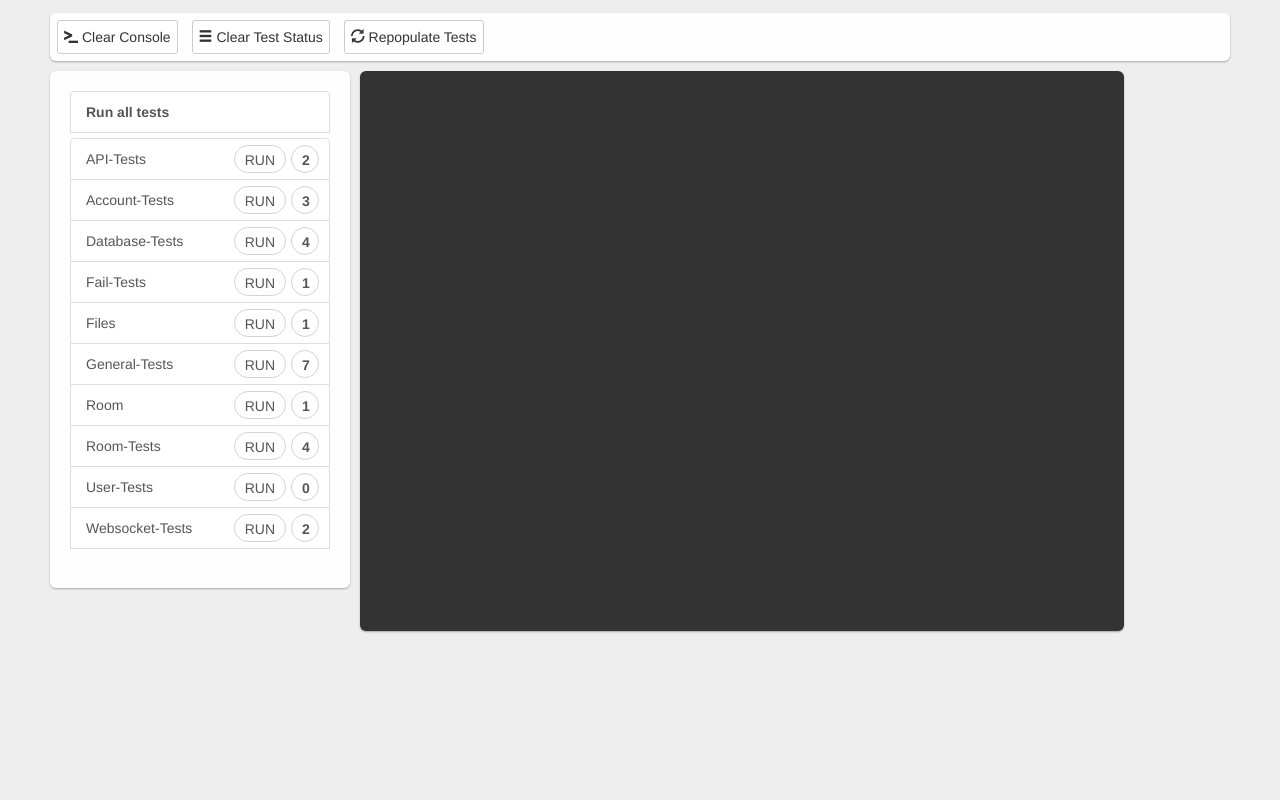
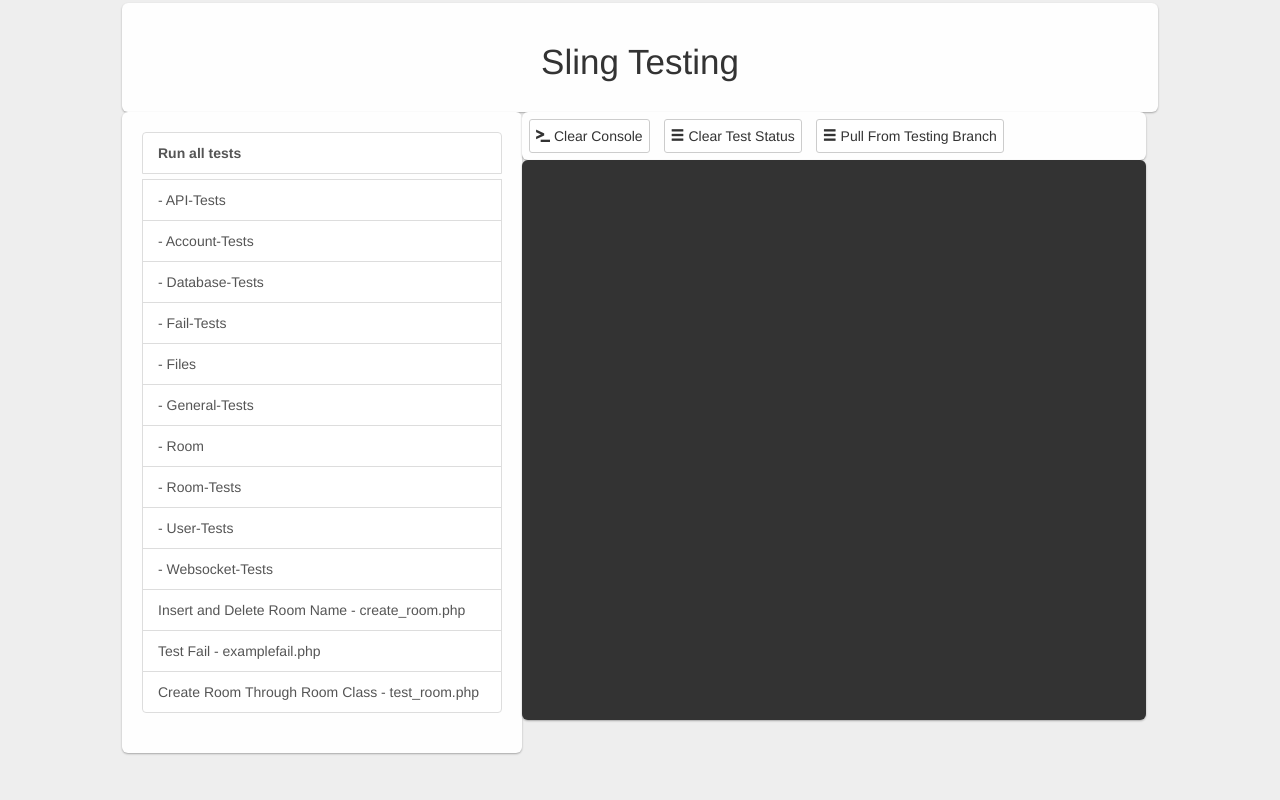
Before and after one commit to NeonAesthetic/slingapp-net, a PHP site: page /testing/index.php in a window 1280 px wide. Run offline with PHP 8.4, Linux system fonts and the light colour scheme; data that the repository does not hold is empty; some libraries are stand-ins or nearby versions.

Commit message:
Fixed merge with local dev

```diff
--- a/testing/index.php
+++ b/testing/index.php
@@ -6,7 +6,7 @@
  * Time: 1:08 PM
  */
 
-session_start();
+
 ?>
 
 <html xmlns="http://www.w3.org/1999/html">
@@ -16,54 +16,100 @@ session_start();
     <link rel="stylesheet" href="/assets/css/custom.css">
     <link rel="stylesheet" href="/assets/css/tests.css">
 
-
 </head>
 <body style="background-color: #eee">
-<div class="" style="margin: 0 auto; position: relative; left: 0; right: 0; max-width: 1200px; padding: 5px" >
-    <div class="card" style="width: calc(100% - 10px);padding: 7px; margin: 5px;">
+
+<div class="" style="margin: 0 auto; position: relative; left: 0; right: 0; max-width: 1036px" >
+    <div class="card" style="width: 100%; ">
+        <center>
+            <h1 style="font-size: 2.5em; font-weight: 100">Sling Testing</h1>
+        </center>
+
+    </div>
+    <div class="card" style="width: 400px;">
+        <div class="list-group">
+            <a onclick="runAllTests()" href="#" class="list-group-item list-group-item-heading"><b>Run all tests</b></a>
+        <?php
+        $files = glob("./tests/*");
+        foreach ($files as $testfile){
+            $text = fread(fopen($testfile, "r"), filesize($testfile));
+            preg_match("#(?<=testname:)([ ]?)[a-zA-Z0-9 ]+?(?=\n)#", $text, $match);
+            $test_name = $match[0];
+            if(strpos($test_name, "NOINCLUDE") !== false) continue;
+            preg_match("#(?<=testdesc:).+(?=\n)#", $text, $matches);
+            $test_desc = $matches[0];
+
+            echo "<a href='#' title=\"" . $test_desc . "\" name=\"test\" testfile='". basename($testfile) . "' onclick='runTest(this)' class='list-group-item'>" . $test_name . " - " . basename($testfile) . "</a>";
+        }
+        ?>
+        </div>
+    </div>
+    <div class="card" style="width:624px; padding: 7px">
         <button class="btn btn-circle" onclick="clearconsole()"><span title="Clears the Console window" class="glyphicon glyphicon-console"></span> Clear Console </button>
         <button class="btn btn-circle" onclick="clearTestStatus()"><span title="Clears the status of all tests" class="glyphicon glyphicon-menu-hamburger"></span> Clear Test Status </button>
-        <button class="btn btn-circle" onclick="refreshTests()"><span title="Refresh Test List" class="glyphicon glyphicon-refresh"></span> Repopulate Tests </button>
-
+        <button class="btn btn-circle" onclick="pullLatest()"><span title="Pulls the latest from the testing repo" class="glyphicon glyphicon-menu-hamburger"></span> Pull From Testing Branch </button>
     </div>
-<!--    <div class="card" style="width: 100%; ">-->
-<!--        <center>-->
-<!--            <h1 style="font-size: 2.5em; font-weight: 100">Sling Testing</h1>-->
-<!--        </center>-->
-<!---->
-<!--    </div>-->
-    <div class="card" style="max-width: calc(35% - 10px); margin: 5px;">
-        <div class="list-group">
-            <a onclick="runAllTests()" href="#" class="list-group-item list-group-item-heading"><b>Run all tests</b></a>
-            <div id="tests">
-                <div class="spinner">
-                    <div class="rect2"></div>
-                    <div class="rect3"></div>
-                    <div class="rect4"></div>
-                    <div class="rect5"></div>
-                </div>
-            </div>
-
-        </div>
-    </div>
-    <div id="console" class="card" style="width: calc(65% - 10px);color: #CCC; background-color: #333; font-family: monospace; min-height: 70vh; overflow-y: scroll; max-width: 800px; margin: 5px;">
-    </div>
-</div>
-<div id="spinner" style="visibility: hidden;">
-    <div class="spinner">
-        <div class="rect2"></div>
-        <div class="rect3"></div>
-        <div class="rect4"></div>
-        <div class="rect5"></div>
+    <div id="console" class="card" style="width:624px;color: #CCC; background-color: #333; font-family: monospace; min-height: 70vh; overflow-y: scroll;">
     </div>
 </div>
 </body>
 <script>
-    window.addEventListener("load", function () {
-        refreshTests();
-    });
+    function runAllTests(){
+        var tests = document.getElementsByName("test");
+        for(var i = 0; i<tests.length; i++){
+            runTest(tests[i]);
+        }
+    }
+
+    function runTest(element){
+        var base = "/testing/test_wrapper.php?test=";
+        var div = element;
+        var testScript = element.getAttribute("testfile");
+        div.className = "list-group-item running";
+        get(base + testScript, "", function (data, responsetype) {
+            var newstuff = "";
+            newstuff += "<span style=\"color: #fff\">" + testScript + "</span> &middot; ";
+            div.className = div.className.replace(/ running/, "");
+            if(data.search(/test-fail/) != -1){
+                div.className += " list-group-item-danger";
+            }
+            else if(data.search(/test-pass/) != -1){
+                div.className += " list-group-item-success";
+            }
+
+            newstuff+= data + "<hr style='border-color: #444'>";
+
+            document.getElementById("console").innerHTML = newstuff + document.getElementById("console").innerHTML
+        })
+    }
+
+    function get(resource, parameters, callback){
+        var xhr = new XMLHttpRequest();
+        xhr.onreadystatechange = function () {
+            if(xhr.readyState == 4){
+                callback(xhr.responseText, xhr.status);
+            }
+        };
+        xhr.open("GET", resource + parameters, true);
+        xhr.send();
+    }
+
+    function clearconsole() {
+        document.getElementById("console").innerHTML = "";
+    }
+
+    function clearTestStatus(){
+        var tests = document.getElementsByName("test");
+        tests.forEach(function (t) {
+            t.className = "list-group-item";
+        })
+    }
+
+    function pullLatest() {
+        var console = document.getElementById("console");
+        console.innerHTML+= "<br>git pull origin testing<br>"
+        get("gitpulltesting.php", "", function (data, num) {
+            console.innerHTML+=data;
+        });
+    }
 </script>
-<script src="/assets/js/testing.js"></script>
-<script src="/assets/js/sling.js"></script>
-<script type='text/javascript' src="https://ajax.aspnetcdn.com/ajax/jQuery/jquery-3.1.1.min.js"></script>
-<script type='text/javascript' src="https://maxcdn.bootstrapcdn.com/bootstrap/3.3.7/js/bootstrap.min.js"></script>
--- /dev/null
+++ b/testing/tests/create_room.php
@@ -0,0 +1,31 @@
+<?php
+/**
+ * Created by PhpStorm.
+ * User: ian
+ * Date: 10/24/16
+ * Time: 1:46 PM
+ */
+
+//testname: Insert and Delete Room Name
+//testdesc: This test will insert and delete a room name
+
+
+require_once "Database.php";
+
+$db = Database::connect();  //get singleton database connection
+
+$db->exec("INSERT INTO Rooms (RoomName) VALUES('Test Room')");  //execute INSERT statement
+
+
+$results = $db->query("SELECT RoomName FROM Rooms WHERE RoomName='Test Room';");      //Sorta-Prepare a SELECT statement
+
+//assert that the fetched row is equal to "Test Room"
+assert($results->fetch(PDO::FETCH_ASSOC)["RoomName"] == "Test Room", "Assert that the room was inserted correctly");
+
+
+//cleanup function that is called by the test environment
+//this will always run, but is outside the scope of error handlers
+//if stuff goes wrong it will break
+function cleanup(){
+    $db = Database::connect()->exec("DELETE FROM Rooms WHERE RoomName = 'Test Room';");
+}
--- /dev/null
+++ b/testing/tests/examplefail.php
@@ -0,0 +1,27 @@
+<?php
+
+//testname: Test Fail
+//testdesc: Purposely fails
+
+/**
+ * Created by PhpStorm.
+ * User: Ian Murphy
+ * Date: 9/6/2016
+ * Time: 9:00 AM
+ */
+
+
+//echo ("Asserting that 1 is equal to 2") . "<br>";
+assert(1==2, "Assert that 1 is 2");
+
+
+
+cleanup();
+
+function cleanup(){
+    try{
+
+    }catch (Exception $e){
+
+    }
+}
--- /dev/null
+++ b/testing/tests/test_room.php
@@ -0,0 +1,40 @@
+<?php
+/**
+ * Created by PhpStorm.
+ * User: ian
+ * Date: 10/27/16
+ * Time: 10:29 AM
+ */
+
+//testname: Create Room Through Room Class
+//testdesc: Create a non-existant room and alter its state with Room methods.
+
+require_once "classes/Room.php";
+require_once "classes/Participant.php";
+$room;
+$was_exception = false;
+try{
+    $room = new Room("Test-Room");
+}catch (Exception $e){
+    $was_exception = true;
+}
+
+assert($was_exception === true, "Assert that the Room threw an exception");
+
+$room = Room::createRoom("Test-Room");
+$roomid = $room->getRoomID();
+echo $roomid;
+
+$participant = Participant::createParticipant($roomid, "Test Participant");
+
+var_dump($room);
+
+
+function cleanup(){
+    try{
+        $room = new Room("Test-Room");
+        $room->deleteRoom();
+    }catch (Exception $e){
+
+    }
+}
```
Also changed, not shown: testing/gitpulltesting.php (added, +19 -0 lines), testing/test_wrapper.php (+12 -57 lines).
